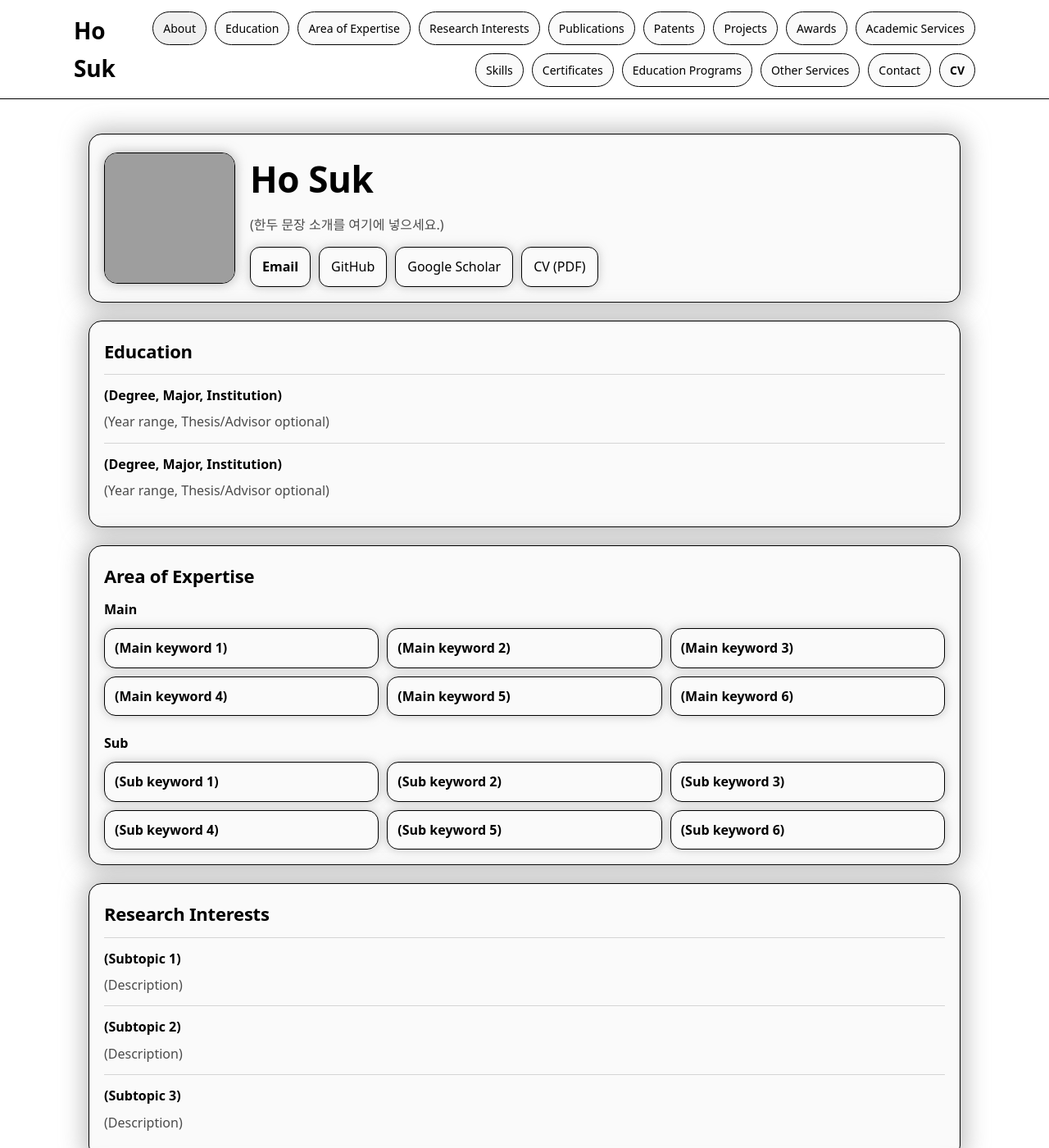
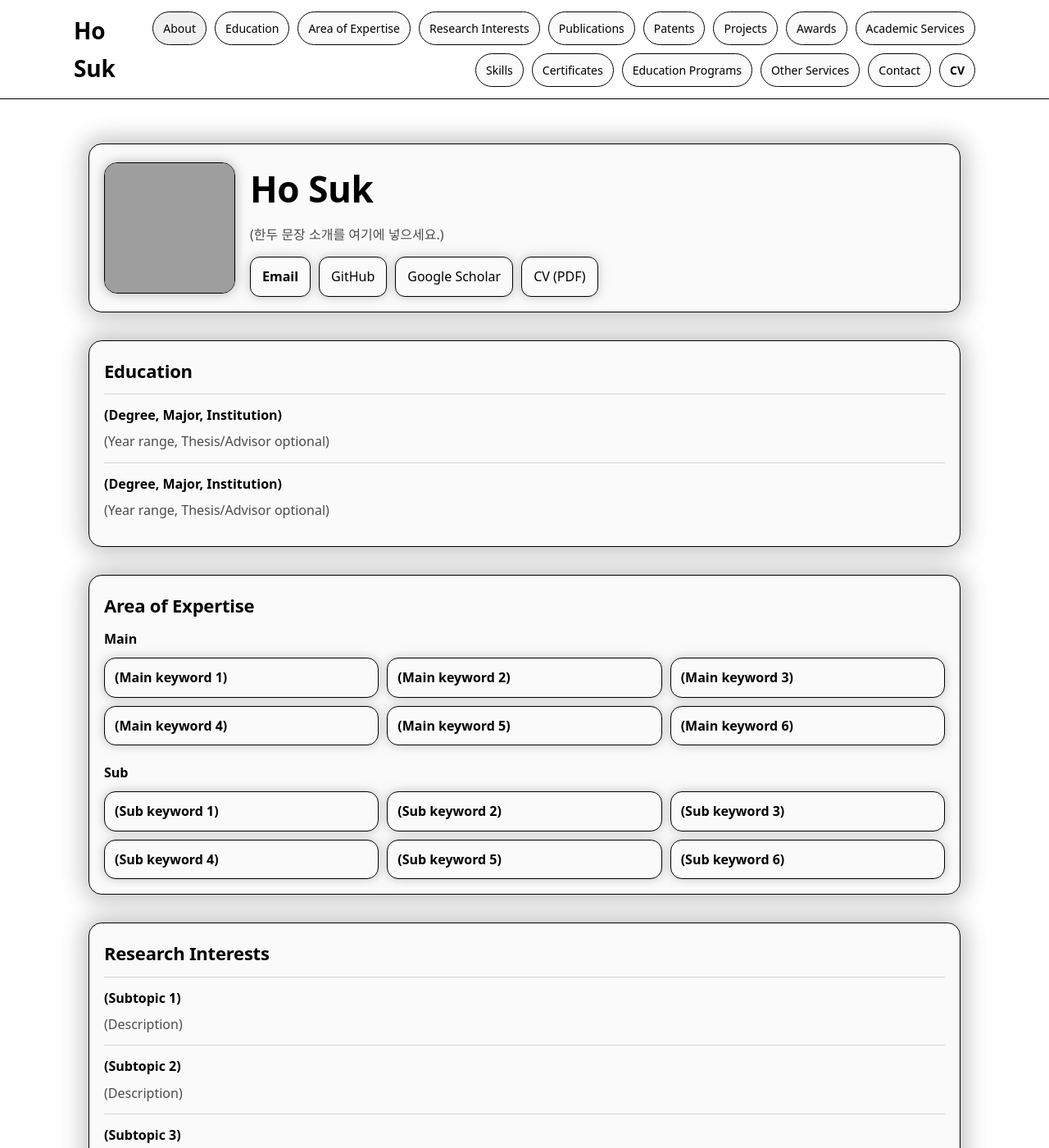
Before and after one commit to ho-suk-93/ho-suk-93.github.io, a Jekyll site: the page built from index.md, in a window 1280 px wide and 1400 px high. Shown: the whole window at 82% size. Built offline with Jekyll 4.4.1, drawn with Linux system fonts in a browser that asks for light colours; grey boxes are pictures that could not be loaded.

Commit message:
Adjust section margins in style.scss
Increased margin between sections for better spacing.

```diff
--- a/assets/css/style.scss
+++ b/assets/css/style.scss
@@ -102,8 +102,10 @@ a:hover{ text-decoration:underline; }
 .site-main{ padding: 24px 0 56px; }
 
 .section{
-  scroll-margin-top: 96px; /* sticky header 보정 */
-  margin: 18px 0 22px;
+  scroll-margin-top: 96px;
+
+  /* 카테고리 간격 확대 */
+  margin: 30px 0 34px;
 }
 
 /* Common card style (요구된 색/테두리/그림자) */
```
